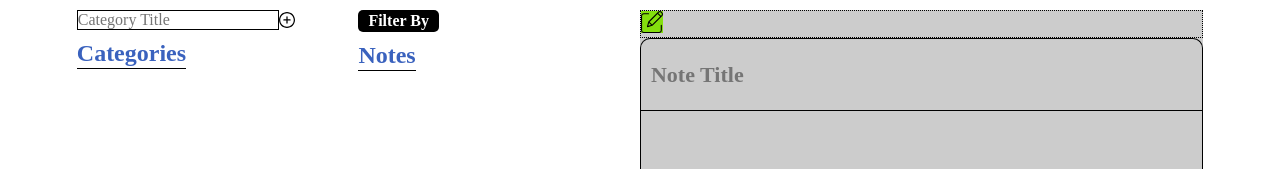
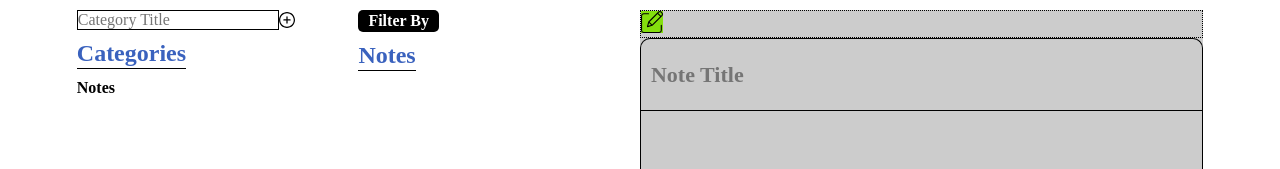
Before and after one commit to ozansozuozgit/vue-notebook, a Vue app: page / in a window 1280 px wide. Shown: the top 169 px of the page. Built offline with nearby package versions, Linux system fonts and the light colour scheme.

Commit message:
add default note category

```diff
--- a/src/App.vue
+++ b/src/App.vue
@@ -24,7 +24,11 @@ export default {
 
   mounted() {
     const allCategories = dbService.getCategories();
-    if (allCategories === null) return;
+    if (allCategories === null) {
+      dbService.addCategory("notes");
+      this.addDbCategories(["notes"]);
+      return;
+    }
     this.addDbCategories(allCategories);
   },
   computed: {
--- a/src/components/Categories.vue
+++ b/src/components/Categories.vue
@@ -9,7 +9,6 @@
       />
       <img src="../assets/add_category.svg" @click="handleAddCategory" />
     </div>
-
     <h2>Categories</h2>
     <div v-for="(category, index) in getCategories" :key="index">
       <Category :category="category" />
@@ -31,7 +30,7 @@ export default {
   methods: {
     ...mapActions(["addCategory"]),
     handleAddCategory() {
-      const trimmedTitle = this.categoryTitle.trim();
+      const trimmedTitle = this.categoryTitle.trim().toLowerCase();
       if (trimmedTitle === "") {
         alert("Please enter a valid category name.");
         return;
--- a/src/components/Category.vue
+++ b/src/components/Category.vue
@@ -1,9 +1,14 @@
 <template>
   <div class="category">
     <h4 @click="handleClick">
-      {{ category }}
+      {{ category.charAt(0).toUpperCase() + category.slice(1) }}
     </h4>
-    <a href="#" class="close" @click="handleDelete" />
+    <a
+      href="#"
+      class="close"
+      @click="handleDelete"
+      v-if="category !== 'notes'"
+    />
   </div>
 </template>
 
```
